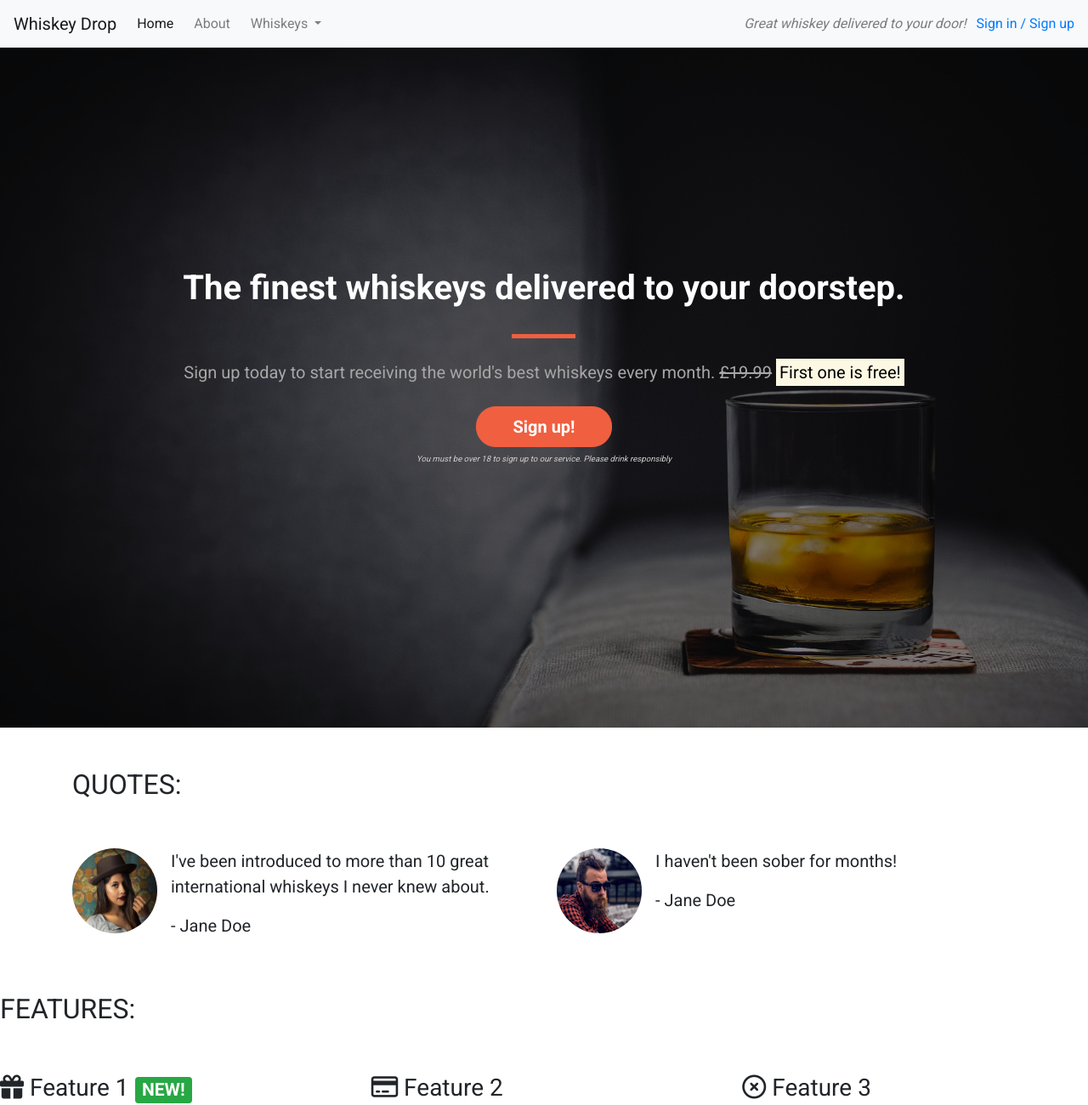
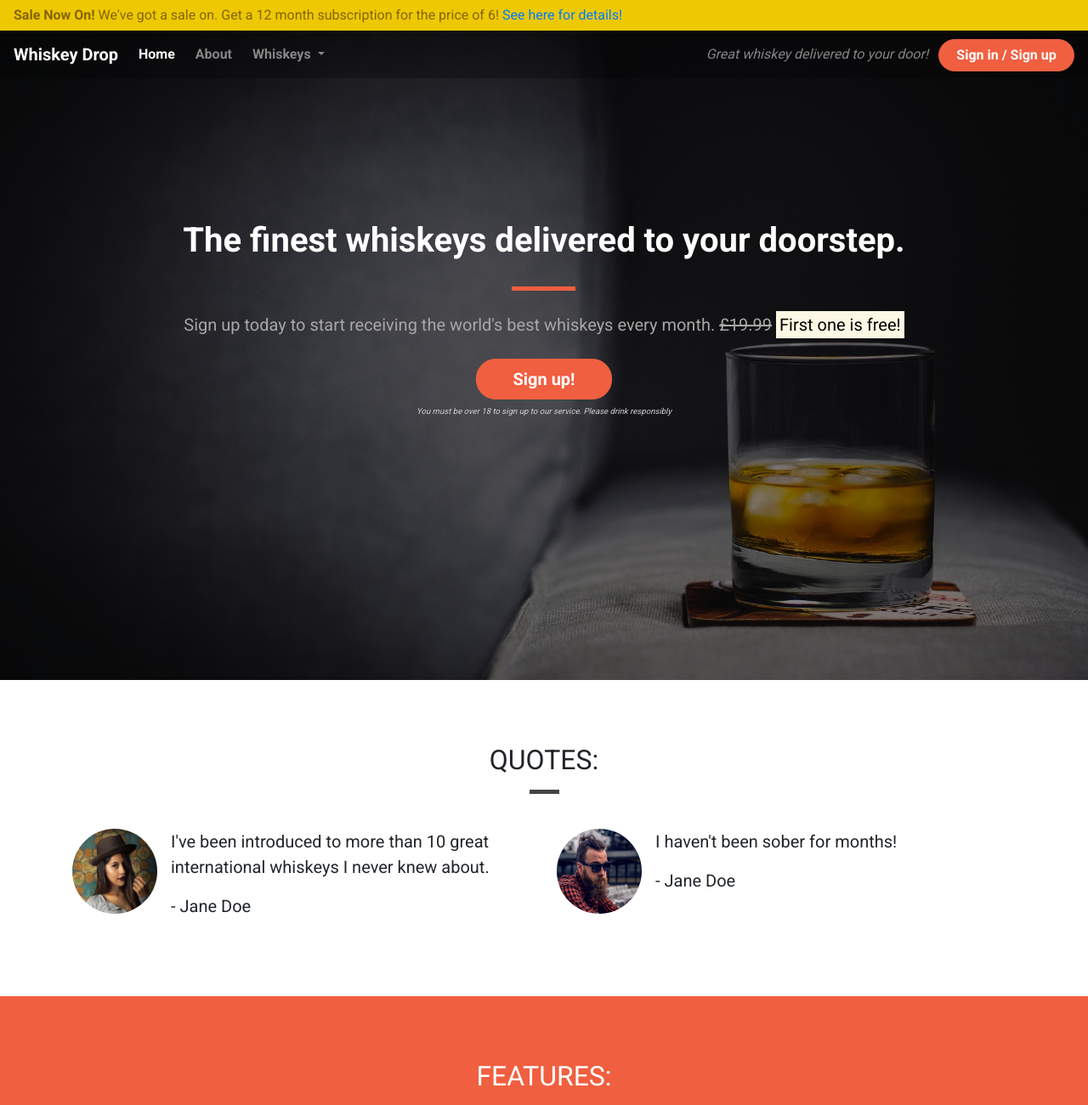
Before and after one commit to Cal009/Bootstrap4, a plain HTML site: page index.html in a window 1280 px wide. Shown: the top 1300 px of the page at 85% size. Drawn offline with nearby package versions, Linux system fonts and the light colour scheme.

Commit message:
completed styling of page

```diff
--- a/assets/css/style.css
+++ b/assets/css/style.css
@@ -2,7 +2,25 @@ body {
     font-family: 'Roboto', sans-serif;
 }
 
-.alert-container {}
+.container-wrapper {}
+
+.container-wrapper--red {
+    background-color: #f05f40;
+    color: white;
+}
+
+.alert-container .col-12 {
+    padding-left: 0;
+    padding-right: 0;
+}
+
+.site-wide-alert {
+    border-radius: 0;
+    margin-bottom: 0;
+    padding: 5px 15px ;
+    background-color: #eec802;
+    border-color: #eec802;
+}
 
 .callout-container {
     height: 100vh;
@@ -33,19 +51,78 @@ body {
 
 .features-container {}
 
+/* Page Headers */
+
+.page-header {
+    margin-bottom: 0;
+    border-bottom: 0;
+    text-align: center;
+}
+
+.page-header h2 {
+    margin-top: 0;
+}
+
+.quotes .page-header {
+    margin-bottom: 25px;
+}
+
 .block-divider {
     width: 75px;
     height: 5px;
     border: 0;
+    background-color: #444;
 }
 
 .block-divider--orange {
     background-color: #f05f40;
 }
 
+.block-divider--white {
+    background: white;
+}
+
 .block-divider--short {
     width: 35px;
 }
+
+/* Content Containers */
+
+.content-container {
+    padding-top: 75px;
+    padding-bottom: 75px;
+}
+
+/* Navbar */
+
+.navalert-container {
+    position: absolute;
+    top: 0;
+    left: 0;
+    padding-left: 0;
+    padding-right: 0;
+    z-index: 1;
+}
+
+.navbar {
+    margin-bottom: 0;
+    border: 0;
+    width: 100%;
+    background-color: rgba(0, 0, 0, 0.25);
+}
+
+.navbar .navbar-toggler {
+    border: 0;
+}
+
+.navbar-brand {
+    font-weight: bold;
+}
+
+.navbar .navbar-nav a {
+    font-weight: bold;
+}
+/*Jumbotron*/
 
 .jumbotron {
     background-color: transparent;
@@ -87,3 +164,24 @@ body {
     background-color: #df4929;
     border-color:#df4929
 }
+
+.feature {
+    text-align: center;
+    margin-bottom: 40px;
+}
+
+.feature i {
+    margin-bottom: 20px;
+    font-size: 45px;
+    line-height: 45px;
+}
+
+.feature .btn {
+    background-color: white;
+    border-color: white;
+    border-radius: 15px;
+    min-width: 100px;
+    font-weight: bold;
+    margin-top: 10px;
+    color: #f05f40;
+}
--- a/index.html
+++ b/index.html
@@ -13,7 +13,19 @@
 </head>
 
 <body>
-    <nav class="navbar navbar-light bg-light navbar-expand-sm">
+    <div class="container-fluid navalert-container">
+        <div class="container-fluid alert-container">
+            <div class="row d-none d-sm-block">
+                <div class="col-12">
+                    <div class="site-wide-alert alert alert-warning">
+                        <strong>Sale Now On!</strong> We've got a sale on. Get a 12 month subscription for the price of
+                        6!
+                        <a href="">See here for details!</a>
+                    </div>
+                </div>
+            </div>
+        </div>
+        <nav class="navbar navbar-dark navbar-expand-sm">
             <a href="/" class="navbar-brand">Whiskey Drop</a>
 
             <button class="navbar-toggler ml-auto" type="button" data-toggle="collapse" data-target="#navbarNavDropdown"
@@ -43,19 +55,11 @@
             </div>
             <div class="d-none d-md-block">
                 <p class="navbar-text my-auto mr-2"><i>Great whiskey delivered to your door!</i></p>
-            <a href="/login">Sign in / Sign up</a>
+                <a href="/login" class="btn btn--cta btn--red">Sign in / Sign up</a>
             </div>
         </nav>
-    <!-- <div class="container alert-container">
-        <div class="row d-none d-sm-block">
-            <div class="col-12">
-                <div class="alert alert-warning">
-                    <strong>Sale Now On!</strong> We've got a sale on. Get a 12 month subscription for the price of 6!
-                    <a href="">See here for details!</a>
     </div>
-            </div>
-        </div>
-    </div> -->
+
     <div class="container-fluid callout-container">
         <!-- Callout -->
         <div class="opaque-overlay">&nbsp;</div>
@@ -80,11 +84,13 @@
     </div>
 
     <!-- Quotes -->
-    <div class="container quotes-container">
+    <div class="container-wrapper">
+        <div class="container quotes-container content-container">
             <section class="quotes">
                 <div class="row">
-                <div class="col-12 my-5">
+                    <div class="col-12 page-header">
                         <h2 class="text-uppercase">Quotes:</h2>
+                        <hr class="block-divider block-divider--short">
                     </div>
                 </div>
                 <div class="row">
@@ -96,7 +102,8 @@
                             </div>
                             <div class="media-body">
                                 <blockquote class="blockquote">
-                                <p>I've been introduced to more than 10 great international whiskeys I never knew about.
+                                    <p>I've been introduced to more than 10 great international whiskeys I never knew
+                                        about.
                                     </p>
                                     <p>- Jane Doe</p>
                                 </blockquote>
@@ -120,23 +127,28 @@
                 </div>
             </section>
         </div>
+    </div>
 
     <!-- Features -->
-    <div class="features-container">
+    <div class="container-wrapper container-wrapper--red">
+        <div class="container features-container content-container">
             <section class="features">
                 <div class="row">
-                <div class="col-12 my-5">
+                    <div class="col-12 page-header">
                         <h2 class="text-uppercase">Features:</h2>
+                        <hr class="block-divider block-divider--short block-divider--white">
                     </div>
                 </div>
                 <div class="row">
                     <div class="col-12 col-md-6 col-lg-4">
                         <div class="feature">
-                        <h3><i class="fa-solid fa-gift d-none d-sm-inline"></i> Feature 1 <span
+                            <h3><i class="fa-solid fa-gift d-none d-sm-block"></i> Feature 1 <span
                                     class="badge badge-success">NEW!</span></h3>
-                        <p>Lorem ipsum dolor sit amet, consectetur adipiscing elit, sed do eiusmod tempor incididunt ut
+                            <p>Lorem ipsum dolor sit amet, consectetur adipiscing elit, sed do eiusmod tempor incididunt
+                                ut
                                 labore
-                            et dolore magna aliqua. Ut enim ad minim veniam, quis nostrud exercitation ullamco laboris
+                                et dolore magna aliqua. Ut enim ad minim veniam, quis nostrud exercitation ullamco
+                                laboris
                                 nisi
                                 ut
                                 aliquip ex ea commodo consequat.</p>
@@ -145,10 +157,12 @@
                     </div>
                     <div class="col-12 col-md-6 col-lg-4">
                         <div class="feature">
-                        <h3><i class="fa-regular fa-credit-card d-none d-sm-inline"></i> Feature 2</h3>
-                        <p>Lorem ipsum dolor sit amet, consectetur adipiscing elit, sed do eiusmod tempor incididunt ut
+                            <h3><i class="fa-regular fa-credit-card d-none d-sm-block"></i> Feature 2</h3>
+                            <p>Lorem ipsum dolor sit amet, consectetur adipiscing elit, sed do eiusmod tempor incididunt
+                                ut
                                 labore
-                            et dolore magna aliqua. Ut enim ad minim veniam, quis nostrud exercitation ullamco laboris
+                                et dolore magna aliqua. Ut enim ad minim veniam, quis nostrud exercitation ullamco
+                                laboris
                                 nisi
                                 ut
                                 aliquip ex ea commodo consequat.</p>
@@ -157,10 +171,12 @@
                     </div>
                     <div class="col-12 d-md-none d-lg-block col-lg-4">
                         <div class="feature">
-                        <h3><i class="fa-regular fa-circle-xmark d-none d-sm-inline"></i> Feature 3</h3>
-                        <p>Lorem ipsum dolor sit amet, consectetur adipiscing elit, sed do eiusmod tempor incididunt ut
+                            <h3><i class="fa-regular fa-circle-xmark d-none d-sm-block"></i> Feature 3</h3>
+                            <p>Lorem ipsum dolor sit amet, consectetur adipiscing elit, sed do eiusmod tempor incididunt
+                                ut
                                 labore
-                            et dolore magna aliqua. Ut enim ad minim veniam, quis nostrud exercitation ullamco laboris
+                                et dolore magna aliqua. Ut enim ad minim veniam, quis nostrud exercitation ullamco
+                                laboris
                                 nisi
                                 ut
                                 aliquip ex ea commodo consequat.</p>
@@ -169,6 +185,7 @@
                     </div>
                 </div>
             </section>
+        </div>
     </div>
     <!-- /.features -->
 
```
Lines whose indentation alone changed are shown as unchanged.
